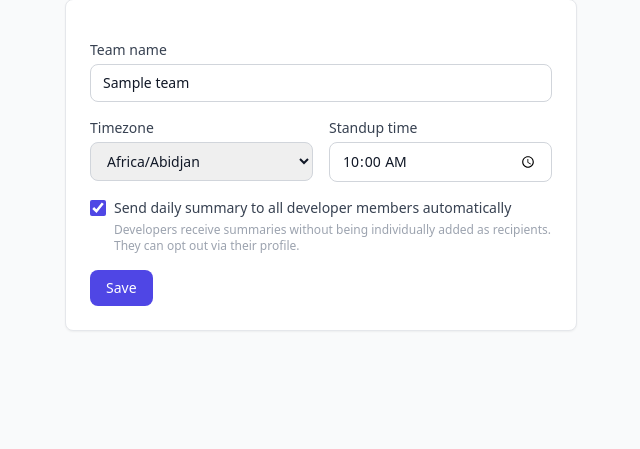
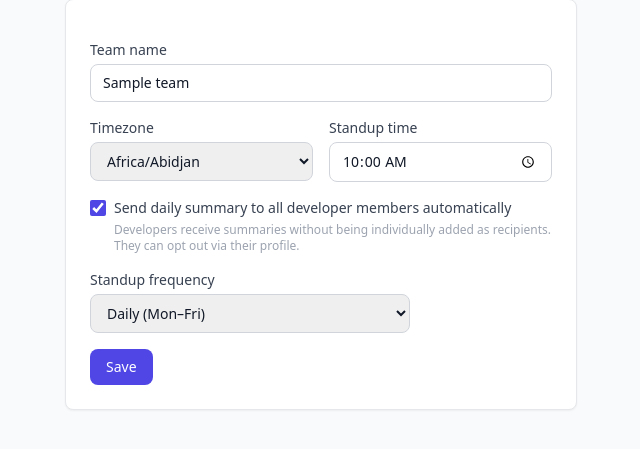
Before and after one commit to cedric-r/asyncstandup, a PHP site: page /teams/edit.php?id=1 in a window 1280 px wide. Shown: the part 256-705 px from the top of the page, without its empty margins (79-719 px from the left). Run offline with PHP 8.4, Linux system fonts and the light colour scheme; the visitor is signed in with stand-in values (Sample User, id 1); tables that the repository leaves empty hold one stand-in row (values such as "Sample post"); some libraries are stand-ins or nearby versions.

Commit message:
feat(us-30): configurable standup frequency — daily/weekdays/weekly, isTeamDue extended
- Schema (3 files): frequency VARCHAR(10)/TEXT DEFAULT 'daily' + frequency_day TINYINT/SMALLINT/INTEGER NULL on teams
- src/StandupEmailer.php: isTeamDue() — frequency guard (weekly checks day, daily/weekdays skip weekends)
- src/SummaryEmailer.php: isSummaryDue() — same frequency guard at top of function
- src/TeamRepository.php: updateTeam() — 2 new trailing params (frequency, frequencyDay), SQL extended
- cron/send_standups.php: removed global weekend skip block (logic now in isTeamDue)
- public/teams/edit.php: POST validation for frequency/frequency_day; select + day picker with inline JS
- tests/FrequencyTest.php: 3 tests (daily skip weekend, weekly fire correct day, weekly skip wrong day)

Result: 89 tests, 172 assertions — all pass; phpstan level 5 — 0 errors

```diff
--- a/db/schema-postgresql.sql
+++ b/db/schema-postgresql.sql
@@ -37,6 +37,8 @@ CREATE TABLE IF NOT EXISTS teams (
     timezone                  TEXT NOT NULL,
     standup_time              TIME NOT NULL,
     summary_to_all_developers BOOLEAN NOT NULL DEFAULT FALSE,
+    frequency                 VARCHAR(10) NOT NULL DEFAULT 'daily',
+    frequency_day             SMALLINT NULL,
     status                    TEXT NOT NULL DEFAULT 'active',
     created_by                INTEGER NULL REFERENCES users(id),
     created_at                TIMESTAMP NOT NULL DEFAULT NOW()
@@ -149,3 +151,7 @@ ALTER TABLE teams ADD COLUMN IF NOT EXISTS status TEXT NOT NULL DEFAULT 'active'
 
 -- US-29: submission reminder tracking
 ALTER TABLE standup_tokens ADD COLUMN IF NOT EXISTS reminder_sent_at TIMESTAMP NULL;
+
+-- US-30: configurable frequency
+ALTER TABLE teams ADD COLUMN IF NOT EXISTS frequency     VARCHAR(10) NOT NULL DEFAULT 'daily';
+ALTER TABLE teams ADD COLUMN IF NOT EXISTS frequency_day SMALLINT NULL;
--- a/db/schema.sql
+++ b/db/schema.sql
@@ -196,3 +196,7 @@ ALTER TABLE teams ADD COLUMN status VARCHAR(10) NOT NULL DEFAULT 'active';
 
 -- US-29: submission reminder tracking
 ALTER TABLE standup_tokens ADD COLUMN reminder_sent_at DATETIME NULL;
+
+-- US-30: configurable frequency
+ALTER TABLE teams ADD COLUMN frequency     VARCHAR(10) NOT NULL DEFAULT 'daily';
+ALTER TABLE teams ADD COLUMN frequency_day TINYINT(1)  NULL;
--- a/public/teams/edit.php
+++ b/public/teams/edit.php
@@ -31,9 +31,14 @@ if ($_SERVER['REQUEST_METHOD'] === 'POST') {
     if (!in_array($timezone, $allTzs, true)) { $errors[] = 'Invalid timezone.'; }
     if (!preg_match('/^\d{2}:\d{2}$/', $standupTime)) { $errors[] = 'Standup time must be HH:MM.'; }
     $summaryToAllDevelopers = isset($_POST['summary_to_all_developers']) ? 1 : 0;
+    $frequency    = in_array($_POST['frequency'] ?? '', ['daily', 'weekdays', 'weekly'], true)
+                    ? $_POST['frequency'] : 'daily';
+    $frequencyDay = ($frequency === 'weekly')
+                    ? max(1, min(7, (int) ($_POST['frequency_day'] ?? 1)))
+                    : null;
 
     if (empty($errors)) {
-        updateTeam($pdo, $teamId, $name, $timezone, $standupTime . ':00', $summaryToAllDevelopers);
+        updateTeam($pdo, $teamId, $name, $timezone, $standupTime . ':00', $summaryToAllDevelopers, $frequency, $frequencyDay);
         setFlash('success', 'Team settings updated.');
         header('Location: /teams/edit.php?id=' . $teamId);
         exit;
@@ -87,7 +92,33 @@ ob_start();
     </label>
     <p class="text-xs text-gray-400 mt-1 ml-6">Developers receive summaries without being individually added as recipients. They can opt out via their profile.</p>
   </div>
-  <button type="submit" class="bg-indigo-600 hover:bg-indigo-700 text-white font-medium py-2 px-4 rounded-lg text-sm">Save</button>
+  <div class="mt-4">
+    <label class="block text-sm font-medium text-gray-700 mb-1">Standup frequency</label>
+    <select name="frequency" id="frequency" class="border border-gray-300 rounded-lg px-3 py-2 text-sm w-full max-w-xs">
+      <option value="daily"    <?= ($team['frequency'] ?? 'daily') === 'daily'    ? 'selected' : '' ?>>Daily (Mon–Fri)</option>
+      <option value="weekdays" <?= ($team['frequency'] ?? 'daily') === 'weekdays' ? 'selected' : '' ?>>Weekdays only</option>
+      <option value="weekly"   <?= ($team['frequency'] ?? 'daily') === 'weekly'   ? 'selected' : '' ?>>Weekly</option>
+    </select>
+  </div>
+  <div id="frequency-day-picker" class="mt-2" style="display: <?= ($team['frequency'] ?? 'daily') === 'weekly' ? 'block' : 'none' ?>;">
+    <label class="block text-sm font-medium text-gray-700 mb-1">Which day?</label>
+    <select name="frequency_day" class="border border-gray-300 rounded-lg px-3 py-2 text-sm w-full max-w-xs">
+      <option value="1" <?= ($team['frequency_day'] ?? 1) == 1 ? 'selected' : '' ?>>Monday</option>
+      <option value="2" <?= ($team['frequency_day'] ?? 1) == 2 ? 'selected' : '' ?>>Tuesday</option>
+      <option value="3" <?= ($team['frequency_day'] ?? 1) == 3 ? 'selected' : '' ?>>Wednesday</option>
+      <option value="4" <?= ($team['frequency_day'] ?? 1) == 4 ? 'selected' : '' ?>>Thursday</option>
+      <option value="5" <?= ($team['frequency_day'] ?? 1) == 5 ? 'selected' : '' ?>>Friday</option>
+      <option value="6" <?= ($team['frequency_day'] ?? 1) == 6 ? 'selected' : '' ?>>Saturday</option>
+      <option value="7" <?= ($team['frequency_day'] ?? 1) == 7 ? 'selected' : '' ?>>Sunday</option>
+    </select>
+  </div>
+  <script>
+  document.getElementById('frequency').addEventListener('change', function () {
+    document.getElementById('frequency-day-picker').style.display =
+      this.value === 'weekly' ? 'block' : 'none';
+  });
+  </script>
+  <button type="submit" class="mt-4 bg-indigo-600 hover:bg-indigo-700 text-white font-medium py-2 px-4 rounded-lg text-sm">Save</button>
 </form>
 </div>
 <?php
--- a/src/TeamRepository.php
+++ b/src/TeamRepository.php
@@ -63,12 +63,22 @@ function createTeam(PDO $pdo, int $orgId, string $name, string $timezone, string
     return $teamId;
 }
 
-function updateTeam(PDO $pdo, int $teamId, string $name, string $timezone, string $standupTime, int $summaryToAllDevelopers = 0): void
-{
-    $stmt = $pdo->prepare(
-        'UPDATE teams SET name = ?, timezone = ?, standup_time = ?, summary_to_all_developers = ? WHERE id = ?'
-    );
-    $stmt->execute([trim($name), $timezone, $standupTime, $summaryToAllDevelopers, $teamId]);
+function updateTeam(
+    PDO $pdo,
+    int $teamId,
+    string $name,
+    string $timezone,
+    string $standupTime,
+    int $summaryToAllDevelopers = 0,
+    string $frequency = 'daily',
+    ?int $frequencyDay = null
+): void {
+    $pdo->prepare(
+        'UPDATE teams SET name = ?, timezone = ?, standup_time = ?,
+         summary_to_all_developers = ?, frequency = ?, frequency_day = ?
+         WHERE id = ?'
+    )->execute([trim($name), $timezone, $standupTime, $summaryToAllDevelopers,
+                $frequency, $frequencyDay, $teamId]);
 }
 
 function suspendTeam(PDO $pdo, int $teamId): void
```
Also changed, not shown: cron/send_standups.php (+0 -8 lines), src/StandupEmailer.php (+18 -2 lines), src/SummaryEmailer.php (+13 -2 lines), tests/FrequencyTest.php (added, +50 -0 lines), tests/schema-sqlite.sql (+2 -0 lines), .specifications/asyncstandup/us-30-configurable-frequency/IMPL-PLAN-php-developer.md.
